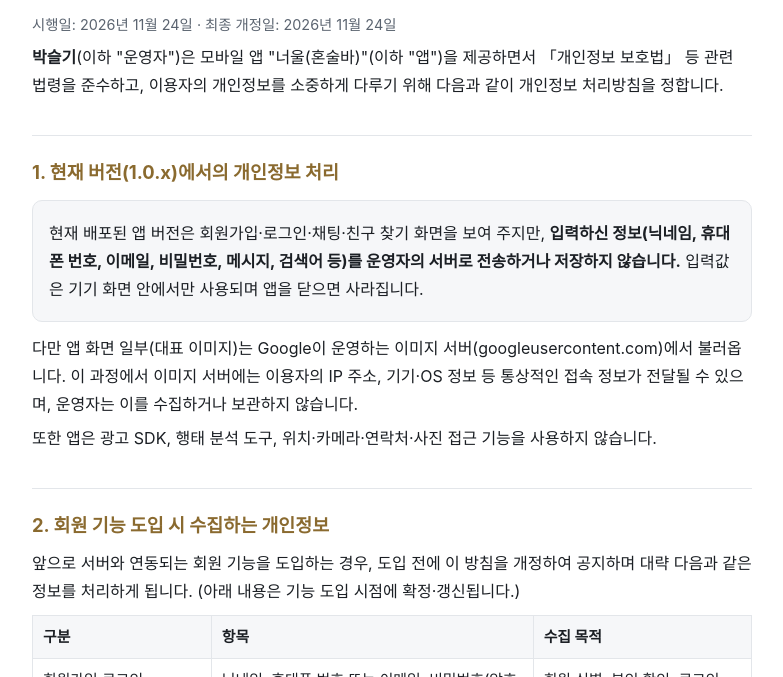
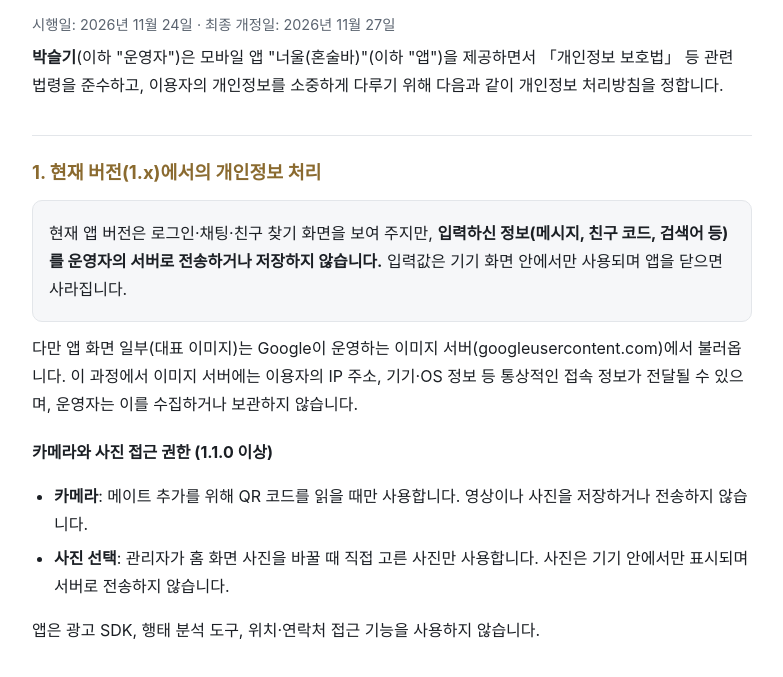
Before and after one commit to lukebayesian/neoul-privacy, a plain HTML site: page index.html in a window 1280 px wide. Shown: the part 71-748 px from the top of the page, without its empty margins (248-1031 px from the left). Drawn offline with Linux system fonts and the light colour scheme.

Commit message:
Update policy for app 1.1.0: camera and photo access
Co-Authored-By: Claude Sonnet 5.5 <noreply@anthropic.com>

```diff
--- a/index.html
+++ b/index.html
@@ -32,24 +32,29 @@
 <main>
 
 <h1>너울(혼술바) 개인정보 처리방침</h1>
-<p class="meta">시행일: 2026년 11월 24일 · 최종 개정일: 2026년 11월 24일</p>
+<p class="meta">시행일: 2026년 11월 24일 · 최종 개정일: 2026년 11월 27일</p>
 
 <p>
   <strong>박슬기</strong>(이하 "운영자")은 모바일 앱 "너울(혼술바)"(이하 "앱")을 제공하면서
   「개인정보 보호법」 등 관련 법령을 준수하고, 이용자의 개인정보를 소중하게 다루기 위해 다음과 같이 개인정보 처리방침을 정합니다.
 </p>
 
-<h2>1. 현재 버전(1.0.x)에서의 개인정보 처리</h2>
+<h2>1. 현재 버전(1.x)에서의 개인정보 처리</h2>
 <div class="box">
   <p>
-    현재 배포된 앱 버전은 회원가입·로그인·채팅·친구 찾기 화면을 보여 주지만,
-    <strong>입력하신 정보(닉네임, 휴대폰 번호, 이메일, 비밀번호, 메시지, 검색어 등)를 운영자의 서버로 전송하거나 저장하지 않습니다.</strong>
+    현재 앱 버전은 로그인·채팅·친구 찾기 화면을 보여 주지만,
+    <strong>입력하신 정보(메시지, 친구 코드, 검색어 등)를 운영자의 서버로 전송하거나 저장하지 않습니다.</strong>
     입력값은 기기 화면 안에서만 사용되며 앱을 닫으면 사라집니다.
   </p>
 </div>
 <p>다만 앱 화면 일부(대표 이미지)는 Google이 운영하는 이미지 서버(googleusercontent.com)에서 불러옵니다.
 이 과정에서 이미지 서버에는 이용자의 IP 주소, 기기·OS 정보 등 통상적인 접속 정보가 전달될 수 있으며, 운영자는 이를 수집하거나 보관하지 않습니다.</p>
-<p>또한 앱은 광고 SDK, 행태 분석 도구, 위치·카메라·연락처·사진 접근 기능을 사용하지 않습니다.</p>
+<h3>카메라와 사진 접근 권한 (1.1.0 이상)</h3>
+<ul>
+  <li><strong>카메라</strong>: 메이트 추가를 위해 QR 코드를 읽을 때만 사용합니다. 영상이나 사진을 저장하거나 전송하지 않습니다.</li>
+  <li><strong>사진 선택</strong>: 관리자가 홈 화면 사진을 바꿀 때 직접 고른 사진만 사용합니다. 사진은 기기 안에서만 표시되며 서버로 전송하지 않습니다.</li>
+</ul>
+<p>앱은 광고 SDK, 행태 분석 도구, 위치·연락처 접근 기능을 사용하지 않습니다.</p>
 
 <h2>2. 회원 기능 도입 시 수집하는 개인정보</h2>
 <p>
@@ -115,6 +120,7 @@
 <p>이 방침이 변경되는 경우 시행일 7일 전(이용자 권리에 중대한 변경은 30일 전)부터 이 페이지와 앱을 통해 공지합니다.</p>
 <ul>
   <li>2026-11-24: 최초 제정</li>
+  <li>2026-11-27: 카메라(QR 코드)·사진 선택 권한 추가, 휴대폰 번호/이메일 입력란 삭제 반영</li>
 </ul>
 
 </main>
```
